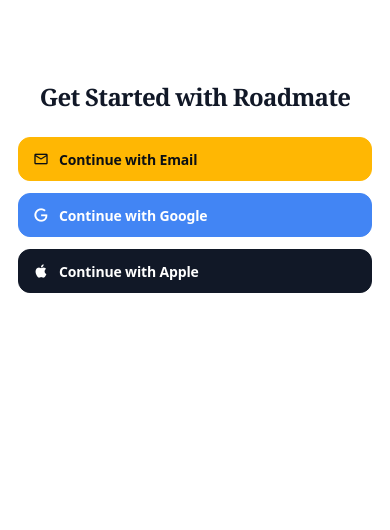
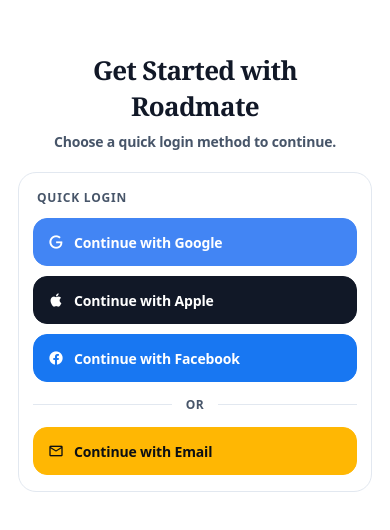
Before and after one commit to NaHyeongyu/road_mate_MVP, a React Native app: screen / in a window 390 px wide. Shown: the part 172-702 px from the top of the page. Built offline with nearby package versions, Linux system fonts and the light colour scheme; no server answers; what expo-web-browser would draw is missing.

Commit message:
feat: add facebook oauth and refine auth options UI

```diff
--- a/src/app/screens/screenBindings.ts
+++ b/src/app/screens/screenBindings.ts
@@ -43,6 +43,7 @@
     },
     onPressGoogle: () => void appState.handleOAuthSignIn("google"),
     onPressApple: () => void appState.handleOAuthSignIn("apple"),
+    onPressFacebook: () => void appState.handleOAuthSignIn("facebook"),
   };
 }
 
--- a/src/features/auth/hooks/useAuthFlow.ts
+++ b/src/features/auth/hooks/useAuthFlow.ts
@@ -10,7 +10,7 @@
 
 WebBrowser.maybeCompleteAuthSession();
 
-type OAuthProvider = "google" | "apple";
+type OAuthProvider = "google" | "apple" | "facebook";
 
 type UseAuthFlowArgs = {
   onNotice: (notice: AppNotice) => void;
@@ -25,8 +25,17 @@
 const OAUTH_REDIRECT_PATH = "auth/callback";
 const OAUTH_SCHEME = "roadmate";
 
-const getOAuthProviderLabel = (provider: OAuthProvider) =>
-  provider === "google" ? "Google" : "Apple";
+const getOAuthProviderLabel = (provider: OAuthProvider) => {
+  if (provider === "google") {
+    return "Google";
+  }
+
+  if (provider === "apple") {
+    return "Apple";
+  }
+
+  return "Facebook";
+};
 
 const getSessionTokensFromCallbackUrl = (callbackUrl: string): OAuthSessionTokens | null => {
   const [baseUrl, hashFragment] = callbackUrl.split("#");
--- a/src/features/auth/screens/AuthOptionsScreen.tsx
+++ b/src/features/auth/screens/AuthOptionsScreen.tsx
@@ -9,10 +9,11 @@
   logoSource: unknown;
   styles: AppStyles;
   notice: { tone: "info" | "success" | "error"; text: string };
-  oauthProviderPending: "google" | "apple" | null;
+  oauthProviderPending: "google" | "apple" | "facebook" | null;
   onPressEmail: () => void;
   onPressGoogle: () => void;
   onPressApple: () => void;
+  onPressFacebook: () => void;
 };
 
 export function AuthOptionsScreen({
@@ -23,6 +24,7 @@
   onPressEmail,
   onPressGoogle,
   onPressApple,
+  onPressFacebook,
 }: AuthOptionsScreenProps) {
   const isOAuthSubmitting = Boolean(oauthProviderPending);
 
@@ -33,20 +35,11 @@
           <BrandLogo source={logoSource} width={188} height={188} />
         </View>
         <Text style={styles.authSimpleTitle}>Get Started with Roadmate</Text>
+        <Text style={styles.authSimpleSubtitle}>Choose a quick login method to continue.</Text>
       </View>
 
       <View style={styles.authChooserCard}>
-        <Pressable onPress={onPressEmail} style={[styles.providerButton, styles.emailProviderButton]}>
-          <View style={styles.providerIconSlot}>
-            <MaterialCommunityIcons
-              name="email-outline"
-              size={16}
-              color="#0B0F14"
-              style={styles.providerIconGlyph}
-            />
-          </View>
-          <Text style={styles.emailProviderButtonText}>Continue with Email</Text>
-        </Pressable>
+        <Text style={styles.authProviderSectionTitle}>Quick Login</Text>
 
         <Pressable
           disabled={isOAuthSubmitting}
@@ -103,6 +96,60 @@
             {oauthProviderPending === "apple" ? "Opening Apple..." : "Continue with Apple"}
           </Text>
         </Pressable>
+
+        <Pressable
+          disabled={isOAuthSubmitting}
+          onPress={onPressFacebook}
+          style={[
+            styles.providerButton,
+            styles.facebookProviderButton,
+            isOAuthSubmitting ? styles.providerButtonDisabled : null,
+          ]}
+        >
+          <View style={styles.providerIconSlot}>
+            <MaterialCommunityIcons
+              name="facebook"
+              size={16}
+              color={isOAuthSubmitting ? "#64748B" : "#FFFFFF"}
+              style={[styles.providerIconGlyph, styles.providerIconGlyphTight]}
+            />
+          </View>
+          <Text
+            style={[
+              styles.providerButtonText,
+              styles.facebookProviderButtonText,
+              isOAuthSubmitting ? styles.providerButtonTextDisabled : null,
+            ]}
+          >
+            {oauthProviderPending === "facebook" ? "Opening Facebook..." : "Continue with Facebook"}
+          </Text>
+        </Pressable>
+
+        <View style={styles.authProviderDividerRow}>
+          <View style={styles.authProviderDividerLine} />
+          <Text style={styles.authProviderDividerText}>or</Text>
+          <View style={styles.authProviderDividerLine} />
+        </View>
+
+        <Pressable
+          disabled={isOAuthSubmitting}
+          onPress={onPressEmail}
+          style={[
+            styles.providerButton,
+            styles.emailProviderButton,
+            isOAuthSubmitting ? styles.providerButtonDisabled : null,
+          ]}
+        >
+          <View style={styles.providerIconSlot}>
+            <MaterialCommunityIcons
+              name="email-outline"
+              size={16}
+              color="#0B0F14"
+              style={styles.providerIconGlyph}
+            />
+          </View>
+          <Text style={styles.emailProviderButtonText}>Continue with Email</Text>
+        </Pressable>
       </View>
 
       <NoticeBanner notice={notice} styles={styles} />
--- a/src/ui/styleFragments/auth/layoutStyles.ts
+++ b/src/ui/styleFragments/auth/layoutStyles.ts
@@ -23,8 +23,8 @@
       alignItems: "center",
       paddingHorizontal: 18,
       justifyContent: "center",
-      paddingTop: 32,
-      paddingBottom: 24,
+      paddingTop: 24,
+      paddingBottom: 20,
     },
     authEmailScreen: {
       flex: 1,
@@ -67,25 +67,41 @@
       marginBottom: 14,
     },
     authLogoStage: {
-      width: 188,
-      height: 188,
+      width: 172,
+      height: 172,
       alignItems: "center",
       justifyContent: "center",
-      marginBottom: 14,
+      marginBottom: 10,
     },
     authSimpleTitle: {
       color: colors.text,
-      fontSize: 24,
+      fontSize: 26,
       fontWeight: "700",
       textAlign: "center",
       fontFamily: AUTH_DISPLAY_FONT,
       letterSpacing: -0.7,
     },
+    authSimpleSubtitle: {
+      marginTop: 8,
+      color: colors.subtext,
+      fontSize: 14,
+      fontWeight: "600",
+      textAlign: "center",
+      fontFamily: AUTH_BODY_FONT_EMPHASIS,
+      letterSpacing: -0.2,
+      lineHeight: 20,
+    },
     authChooserCard: {
-      gap: 12,
-      marginHorizontal: 6,
+      gap: 10,
+      marginHorizontal: 8,
       width: "100%",
       maxWidth: 420,
       alignSelf: "center",
+      borderRadius: 18,
+      borderWidth: 1,
+      borderColor: colors.border,
+      backgroundColor: colors.panel,
+      paddingHorizontal: 14,
+      paddingVertical: 16,
     },
   }) satisfies StyleMap;
--- a/src/ui/styleFragments/auth/providerStyles.ts
+++ b/src/ui/styleFragments/auth/providerStyles.ts
@@ -6,9 +6,19 @@
 
 export const createAuthProviderStyles = (colors: AppColors) =>
   ({
+    authProviderSectionTitle: {
+      color: colors.subtext,
+      fontSize: 12,
+      fontWeight: "700",
+      textTransform: "uppercase",
+      letterSpacing: 0.8,
+      fontFamily: AUTH_BODY_FONT_EMPHASIS,
+      paddingHorizontal: 4,
+      paddingBottom: 2,
+    },
     providerButton: {
-      height: 44,
-      borderRadius: 12,
+      height: 48,
+      borderRadius: 14,
       borderWidth: 1,
       borderColor: colors.border,
       backgroundColor: colors.panelAlt,
@@ -46,6 +56,13 @@
       backgroundColor: "#111827",
       borderColor: "#111827",
     },
+    facebookProviderButton: {
+      backgroundColor: "#1877F2",
+      borderColor: "#1877F2",
+    },
+    facebookProviderButtonText: {
+      color: "#FFFFFF",
+    },
     providerIconSlot: {
       width: 16,
       height: 16,
@@ -76,6 +93,26 @@
     appleProviderButtonText: {
       color: "#FFFFFF",
     },
+    authProviderDividerRow: {
+      flexDirection: "row",
+      alignItems: "center",
+      gap: 10,
+      paddingVertical: 4,
+    },
+    authProviderDividerLine: {
+      flex: 1,
+      height: 1,
+      backgroundColor: colors.border,
+    },
+    authProviderDividerText: {
+      color: colors.subtext,
+      fontSize: 12,
+      fontWeight: "700",
+      letterSpacing: 0.4,
+      textTransform: "uppercase",
+      fontFamily: AUTH_BODY_FONT_EMPHASIS,
+      paddingHorizontal: 4,
+    },
     providerSoonBadge: {
       marginLeft: "auto",
       borderRadius: 999,
```
Also changed, not shown: 1 other file (tests, documents, lock files or other folders).
